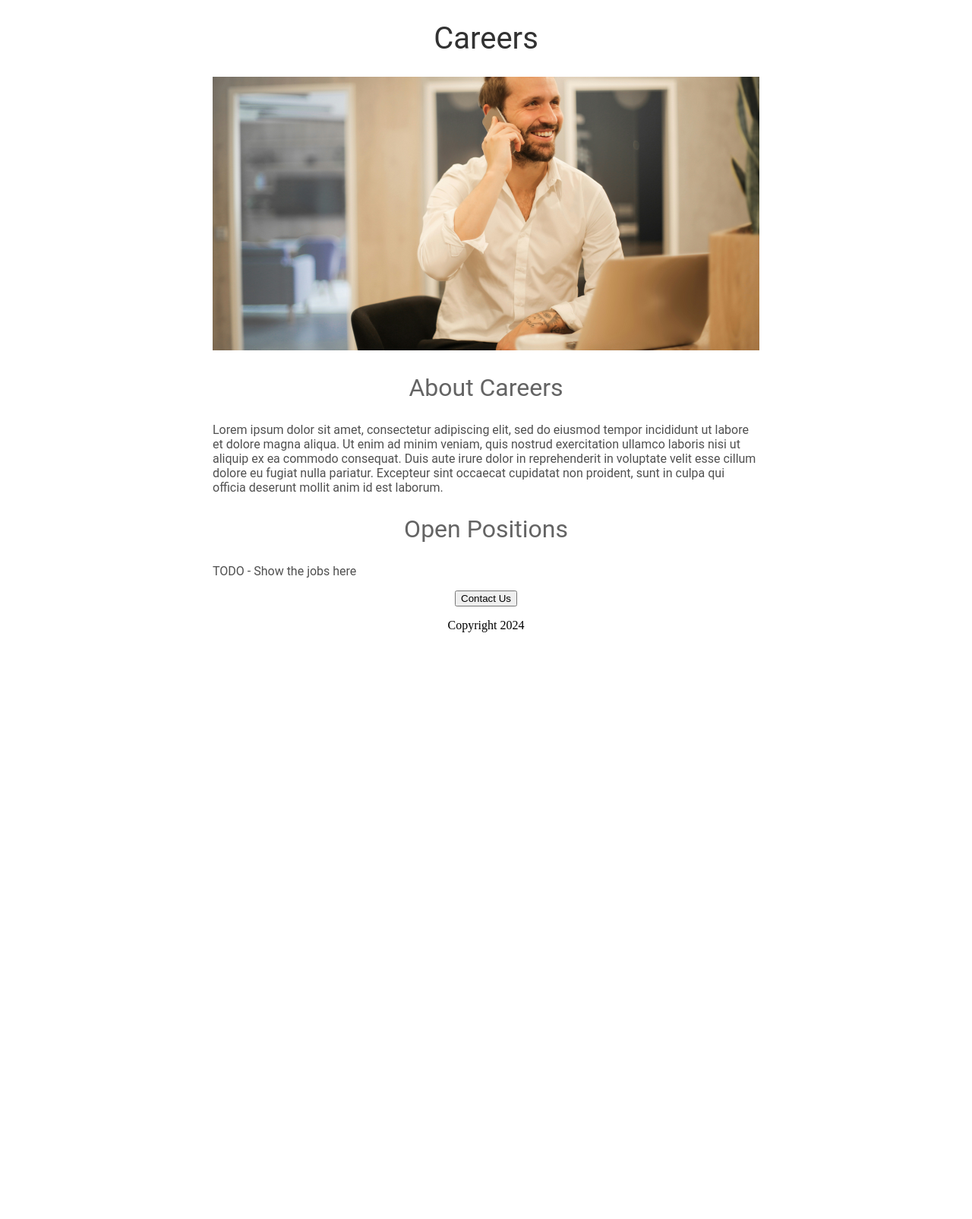
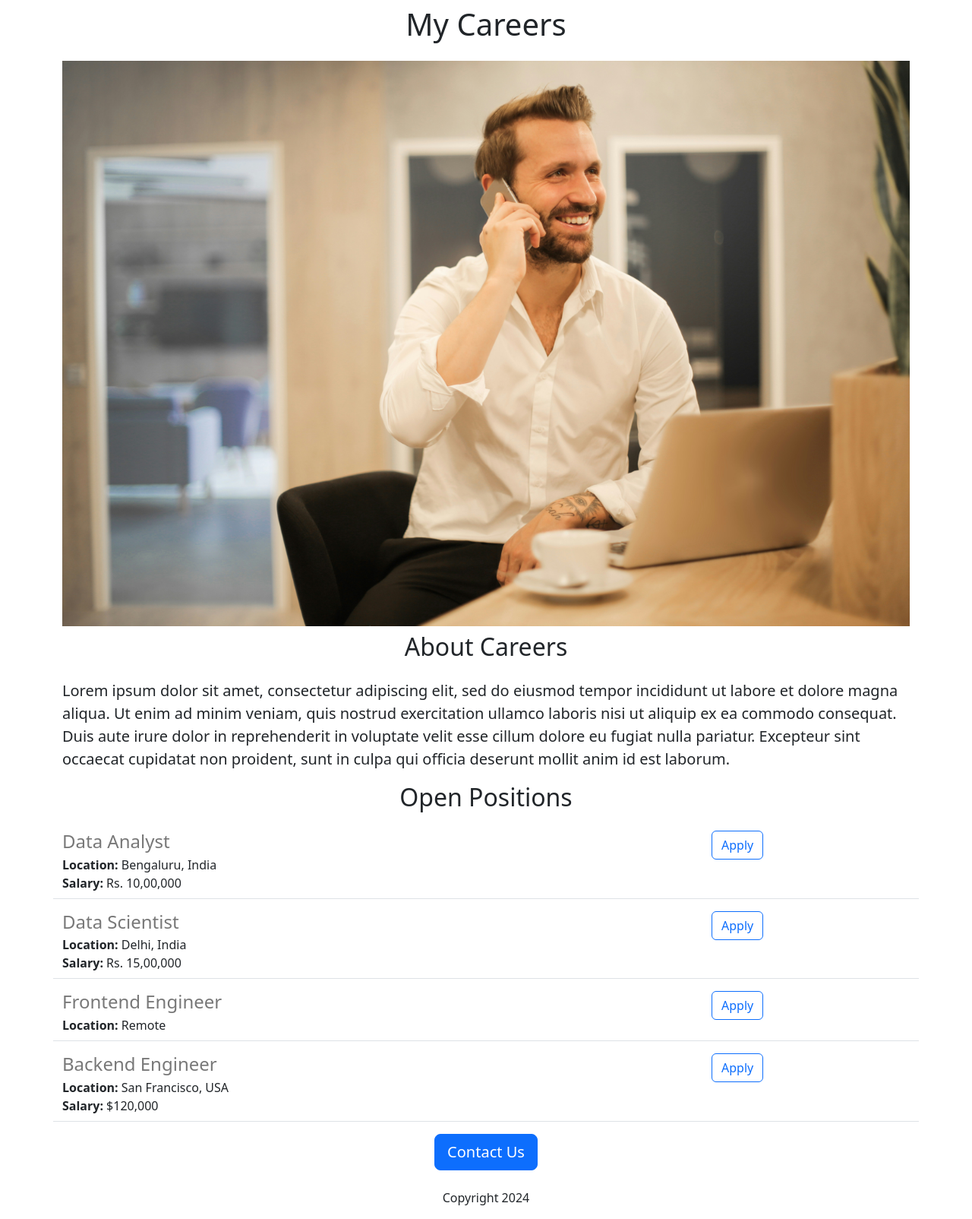
Before and after one commit to harikishanm96/careers-website, a Flask app: page / in a window 1280 px wide. Shown: the whole page at 76% size. Before the commit the page ends 832 px from the top, so only its background shows below. Run offline with Flask 3, Linux system fonts and the light colour scheme.

Commit message:
Added dynamic data and API route

```diff
--- a/app.py
+++ b/app.py
@@ -1,10 +1,39 @@
-from flask import Flask, render_template
+from flask import Flask, render_template, jsonify
 
 app = Flask(__name__)
 
+JOBS = [{
+    'id': 1,
+    'title': 'Data Analyst',
+    'location': 'Bengaluru, India',
+    'salary': 'Rs. 10,00,000'
+}, {
+    'id': 2,
+    'title': 'Data Scientist',
+    'location': 'Delhi, India',
+    'salary': 'Rs. 15,00,000'
+}, {
+    'id': 3,
+    'title': 'Frontend Engineer',
+    'location': 'Remote'
+}, {
+    'id': 4,
+    'title': 'Backend Engineer',
+    'location': 'San Francisco, USA',
+    'salary': '$120,000'
+}]
+
+
 @app.route("/")
 def hello():
-  return render_template('home.html')
+  return render_template('home.html',
+                         jobs=JOBS,
+                         company_name='My')
+
+@app.route("/api/jobs")
+def list_jobs():
+  return jsonify(JOBS)
+
 
 if __name__ == "__main__":
   app.run(host='0.0.0.0', debug=True)
--- a/templates/home.html
+++ b/templates/home.html
@@ -4,53 +4,26 @@
   <meta charset="UTF-8">
   <meta http-equiv="X-UA-Compatible" content="IE=edge">
   <meta name="viewport" content="width=device-width, initial-scale=1.0">
+  <link href="https://cdn.jsdelivr.net/npm/bootstrap@5.3.3/dist/css/bootstrap.min.css" rel="stylesheet" integrity="sha384-QWTKZyjpPEjISv5WaRU9OFeRpok6YctnYmDr5pNlyT2bRjXh0JMhjY6hW+ALEwIH" crossorigin="anonymous">
   <title> Careers </title>
-  <style>
-    h1 {
-      font-size: 40px;
-      font-family: Roboto;
-      font-weight: normal;
-      color: rgb(50, 50, 50);
-      text-align: center;
-    }
-
-    #banner {
-      width: 100%;
-      height: 360px;
-      object-fit: cover;
-    }
-
-    h2 {
-      font-family: Roboto;
-      font-size: 32px;
-      color: rgb(100, 100, 100);
-      text-align: center;
-      font-weight: normal;
-    }
-
-    .bodytext {
-      font-family: Roboto;
-      color: rgb(80, 80, 80);
-    }
-
-    #container {
-      max-width: 720px;
-      margin: 0 auto;
-    }
-  </style>
 </head>
 <body>
-  <div id="container">
-    <h1> Careers </h1>
-    <img id="banner" src="https://7201db62-7836-49fa-aed2-f9fff55f8112-00-1r8p6a6feaidl.worf.replit.dev/static/banner.jpg">
-    <h2> About Careers </h2>
-    <p class="bodytext"> Lorem ipsum dolor sit amet, consectetur adipiscing elit, sed do eiusmod tempor incididunt ut labore et dolore magna aliqua. Ut enim ad minim veniam, quis nostrud exercitation ullamco laboris nisi ut aliquip ex ea commodo consequat. Duis aute irure dolor in reprehenderit in voluptate velit esse cillum dolore eu fugiat nulla pariatur. Excepteur sint occaecat cupidatat non proident, sunt in culpa qui officia deserunt mollit anim id est laborum.
+  <div class="container">
+    <h1 class="text-center mt-2 mb-4">
+      {{company_name}} Careers </h1>
+    <img class="img-fluid" id="banner" src="https://7201db62-7836-49fa-aed2-f9fff55f8112-00-1r8p6a6feaidl.worf.replit.dev/static/banner.jpg">
+    <h2 class="text-center mt-2 mb-4"> About Careers </h2>
+    <p class="lead"> Lorem ipsum dolor sit amet, consectetur adipiscing elit, sed do eiusmod tempor incididunt ut labore et dolore magna aliqua. Ut enim ad minim veniam, quis nostrud exercitation ullamco laboris nisi ut aliquip ex ea commodo consequat. Duis aute irure dolor in reprehenderit in voluptate velit esse cillum dolore eu fugiat nulla pariatur. Excepteur sint occaecat cupidatat non proident, sunt in culpa qui officia deserunt mollit anim id est laborum.
     </p>
-    <h2>Open Positions</h2>
-    <p class="bodytext">TODO - Show the jobs here</p>
-    <div style="text-align:center;">
-    <button> Contact Us</button>
-      <p>Copyright 2024</p>
+    <h2 class="text-center mt-2 mb-4">Open Positions</h2>
+    <div>
+      {% for job in jobs %}
+        {% include 'jobitem.html' %}
+      {% endfor %}
+    </div>
+    <div class="text-center">
+    <button class="btn btn-primary btn-lg"> Contact Us</button>
+      <p class="mt-4">Copyright 2024</p>
     </div>
   </div>
 
--- /dev/null
+++ b/templates/jobitem.html
@@ -0,0 +1,20 @@
+<div class="border-bottom row" style="margin-bottom:16px;
+  padding-bottom:8px;">
+  <div class="col-9">
+    <h4
+      style="color:rgb(120, 120, 120); margin-bottom:4px;">
+      {{job['title']}}
+    </h4>
+    <div>
+      <b>Location:</b> {{job['location']}}
+    </div>
+    {% if 'salary' in job %}
+    <div>
+      <b>Salary:</b> {{job['salary']}}
+    </div>
+    {% endif %}
+  </div>
+  <div class="col-3">
+    <button type="button" class="btn btn-outline-primary">Apply</button>
+  </div>
+</div>
```
